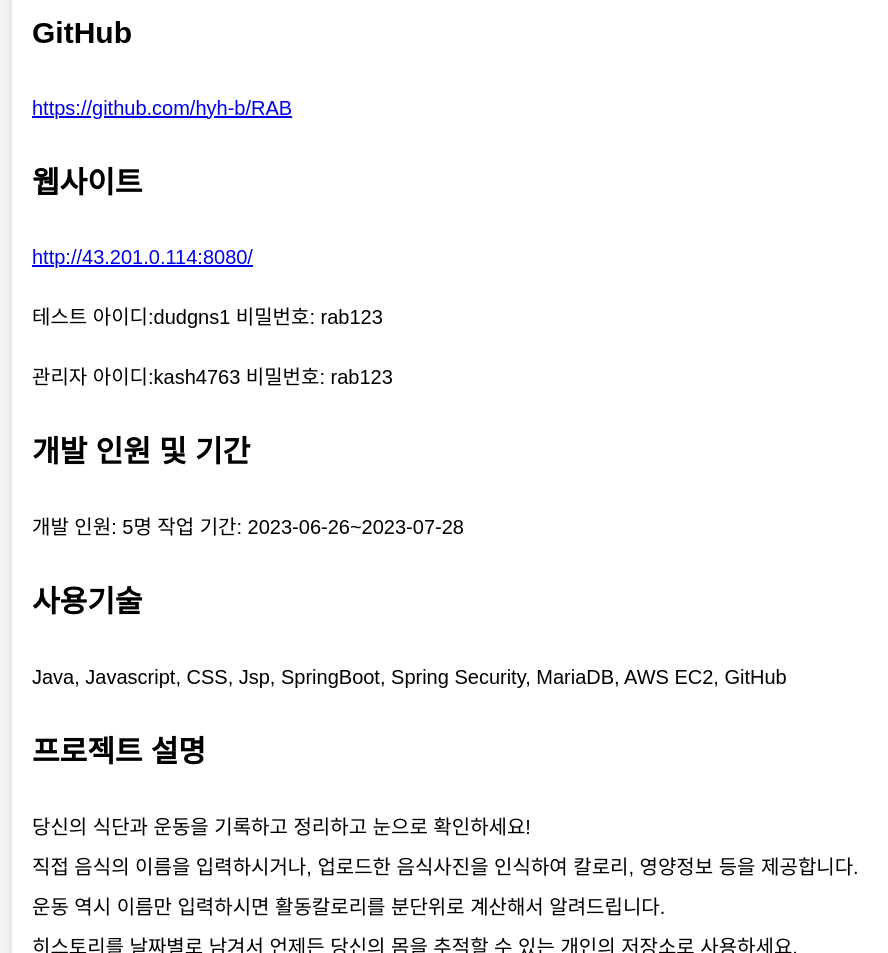
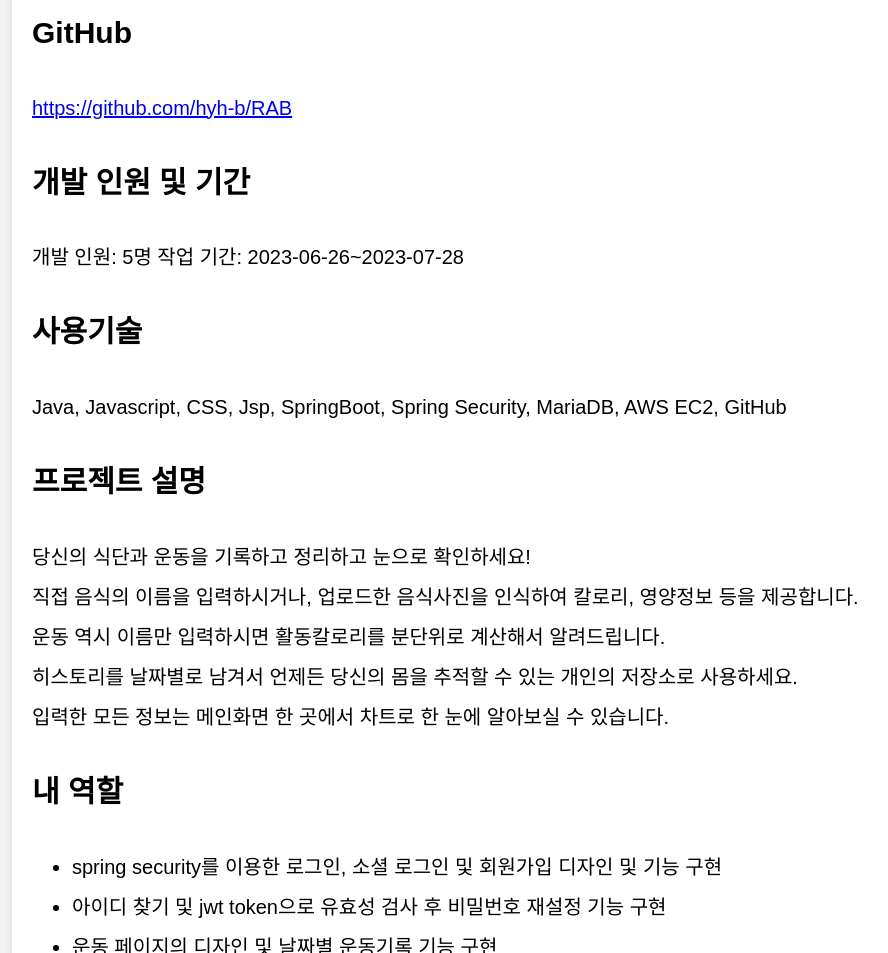
Before and after one commit to hyh-b/Portfolio1, a website: page rab.html in a window 1280 px wide. Shown: the part 980-1933 px from the top of the page, without its empty margins (116-1004 px from the left). Drawn offline with nearby package versions, Linux system fonts and the light colour scheme.

Commit message:
포트폴리오

```diff
--- a/rab.html
+++ b/rab.html
@@ -106,13 +106,6 @@
       </div>
 
       <div class="project-info">
-        <h2>웹사이트</h2>
-        <a href="http://43.201.0.114:8080/" target="_blank">http://43.201.0.114:8080/</a>
-        <p>테스트 아이디:dudgns1 비밀번호: rab123 </p>
-        <p>관리자 아이디:kash4763 비밀번호: rab123</p>
-      </div>
-
-      <div class="project-info">
         <h2>개발 인원 및 기간</h2>
         <p>개발 인원: 5명  작업 기간: 2023-06-26~2023-07-28</p>
       </div>
```
Also changed, not shown: index.html (+1 -1 lines).
